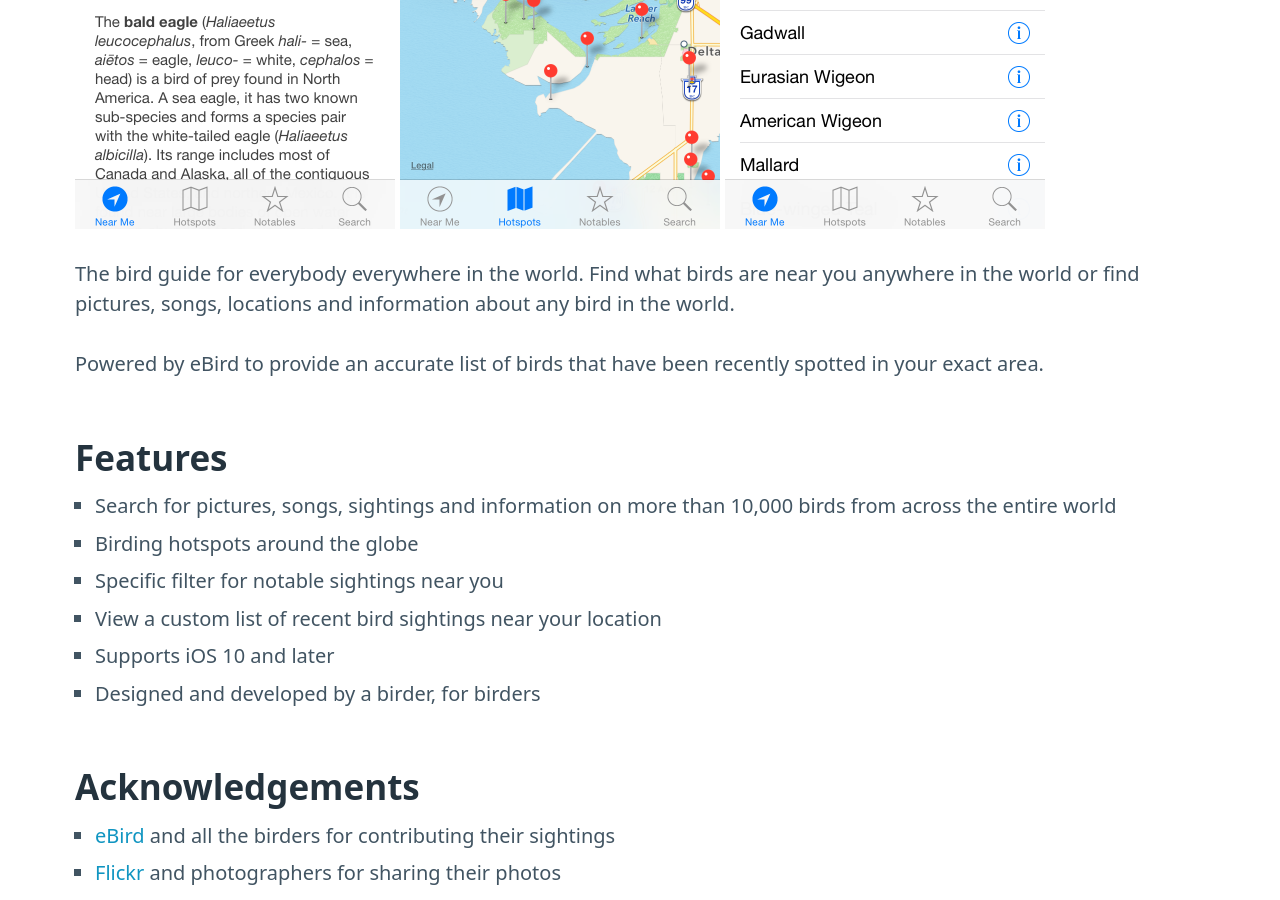
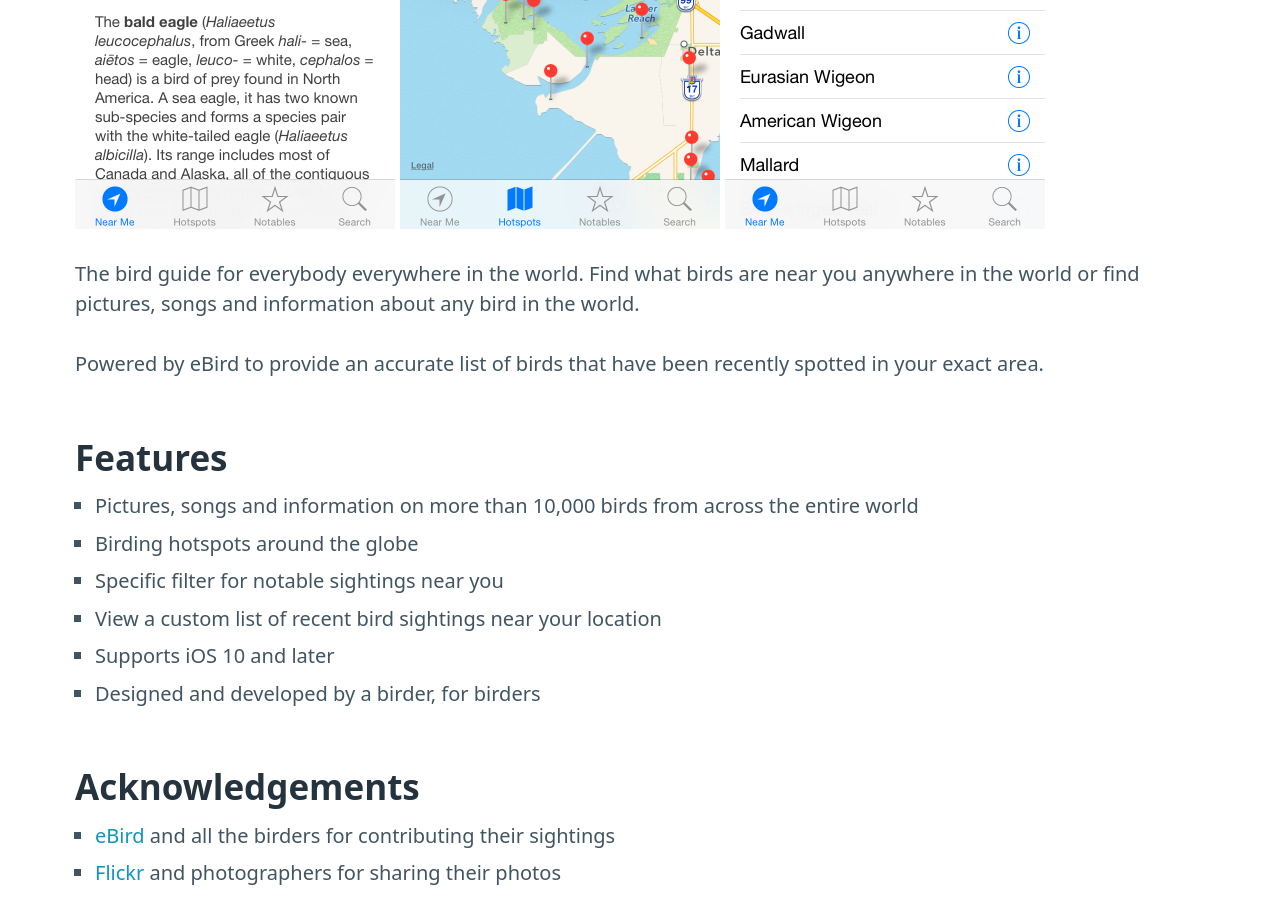
Before and after one commit to gshaw/BirdsNearMe.website, a Jekyll site: the page built from index.md, in a window 1280 px wide and 900 px high, scrolled down 551 px. Built offline with Jekyll 4.4.1, drawn with Linux system fonts in a browser that asks for light colours.

Commit message:
Stop promising worldwide sightings search (#6)
eBird changes removed worldwide sightings search in 1.5. Pictures, songs
and info for any bird, plus sightings near you, still work.

Co-authored-by: Claude Opus 5.5 (1M context) <noreply@anthropic.com>

```diff
--- a/index.md
+++ b/index.md
@@ -11,13 +11,13 @@ Worldwide birding field guide for iOS. Free. No ads. Privacy respected.
 <img alt="Screenshot of Birds Near Me" src="screenshots/3.png" width="320px">
 <img alt="Screenshot of Birds Near Me" src="screenshots/5.png" width="320px">
 
-The bird guide for everybody everywhere in the world. Find what birds are near you anywhere in the world or find pictures, songs, locations and information about any bird in the world.
+The bird guide for everybody everywhere in the world. Find what birds are near you anywhere in the world or find pictures, songs and information about any bird in the world.
 
 Powered by eBird to provide an accurate list of birds that have been recently spotted in your exact area.
 
 ## Features
 
-- Search for pictures, songs, sightings and information on more than 10,000 birds from across the entire world
+- Pictures, songs and information on more than 10,000 birds from across the entire world
 - Birding hotspots around the globe
 - Specific filter for notable sightings near you
 - View a custom list of recent bird sightings near your location
```
